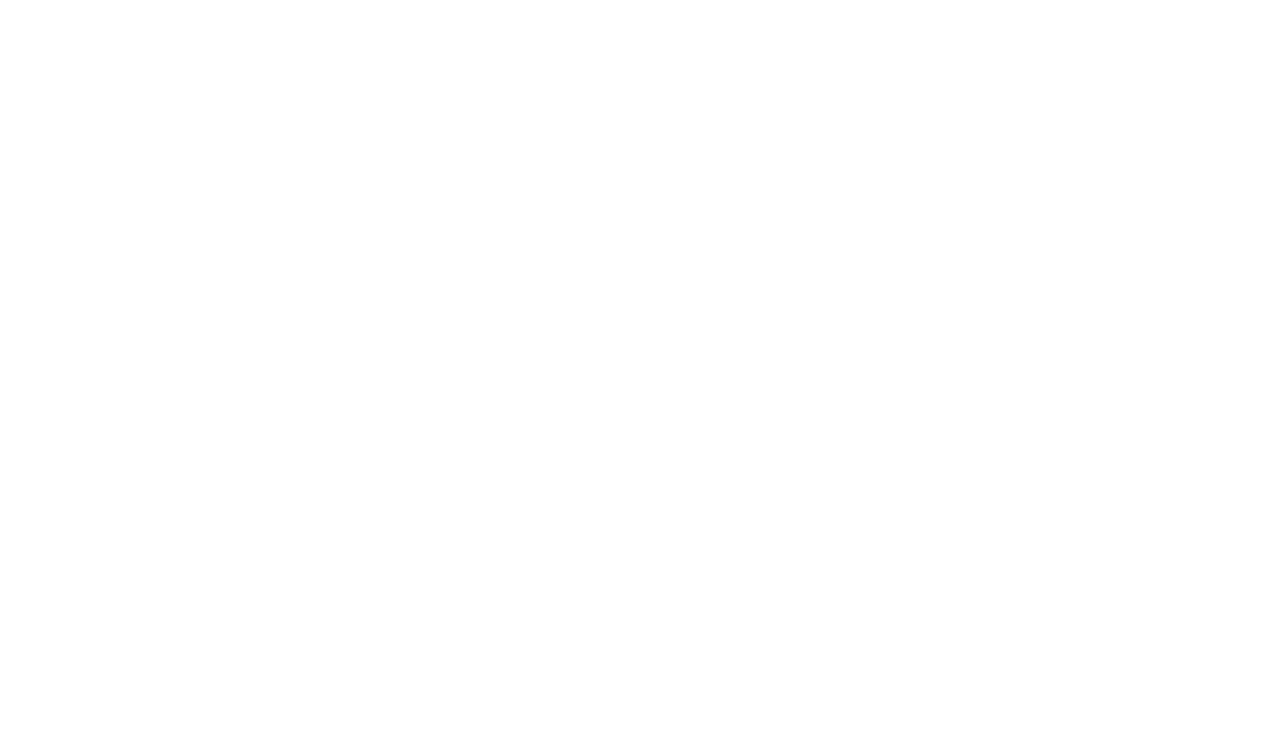
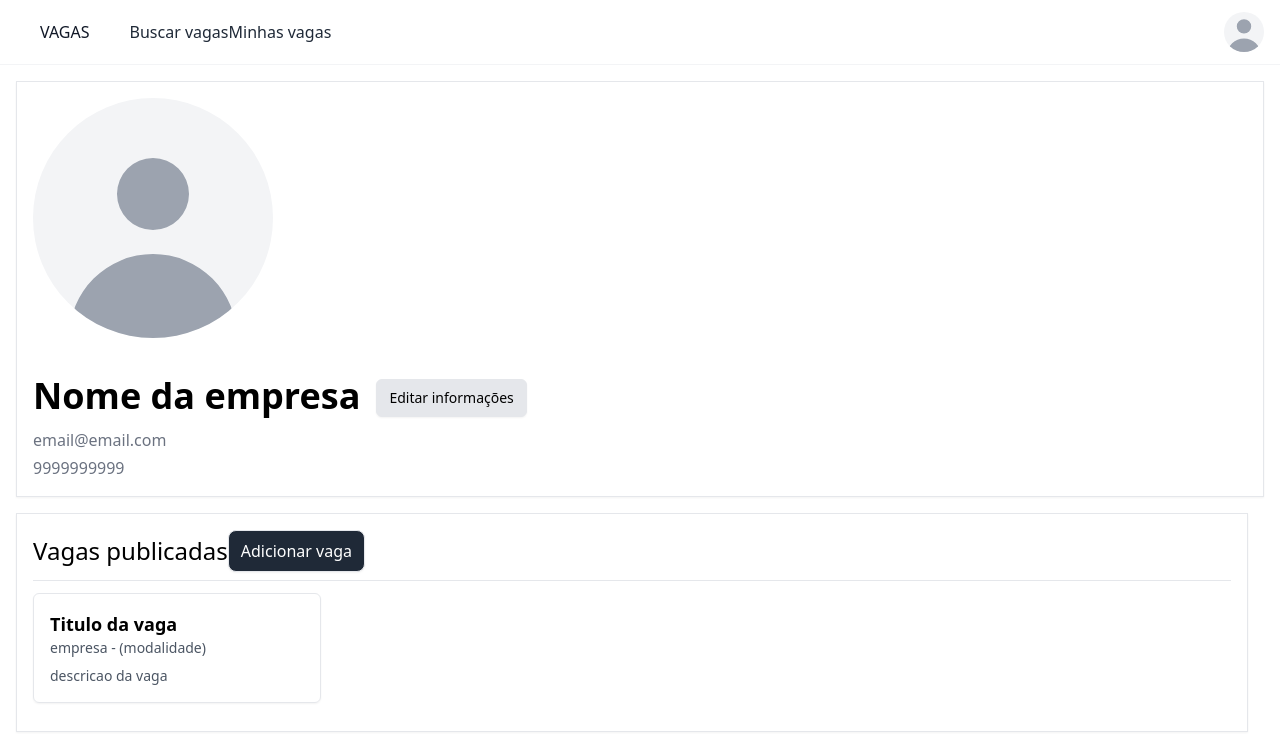
Before and after one commit to henricosta/projeto-java-poo-frontend, a Nuxt app: page /perfil/empresa in a window 1280 px wide. Before the commit this address had no page. Shown: the top 742 px of the page. Built offline with nearby package versions, Linux system fonts and the light colour scheme.

Commit message:
create empresa profile page

```diff
--- /dev/null
+++ b/pages/perfil/empresa.vue
@@ -0,0 +1,37 @@
+<script setup lang="ts">
+definePageMeta({
+  layout: 'empresa'
+})
+</script>
+
+<template>
+  <div>
+    <Section>
+      <div
+        class="mb-8 relative inline-flex items-center justify-center w-60 h-60 overflow-hidden bg-gray-100 rounded-full dark:bg-gray-600">
+        <svg class="absolute w-full h-full text-gray-400 mt-12" fill="currentColor" viewBox="0 0 20 20"
+          xmlns="http://www.w3.org/2000/svg">
+          <path fill-rule="evenodd" d="M10 9a3 3 0 100-6 3 3 0 000 6zm-7 9a7 7 0 1114 0H3z" clip-rule="evenodd"></path>
+        </svg>
+      </div>
+      <div class="flex items-center">
+        <div class="mb-3 text-4xl font-extrabold dark:text-white">Nome da empresa</div>
+        <button class="ml-4 mb-2 py-2 px-3 rounded-md border bg-gray-200 shadow-sm text-sm hover:bg-gray-400">Editar
+          informações</button>
+      </div>
+      <ul class="max-w-md space-y-1 text-gray-500 list-none list-inside dark:text-gray-400">
+        <li>email@email.com</li>
+        <li>9999999999</li>
+      </ul>
+    </Section>
+    <Section class="mr-8">
+      <div class="flex items-center">
+        <h1 class="text-2xl">Vagas publicadas</h1>
+        <button class="shadow-sm rounded-lg border px-3 py-2 bg-gray-800 text-white hover:bg-gray-700">Adicionar
+          vaga</button>
+      </div>
+      <hr class="mt-2 mb-3">
+      <CardVagaSmall />
+    </Section>
+  </div>
+</template>
```
